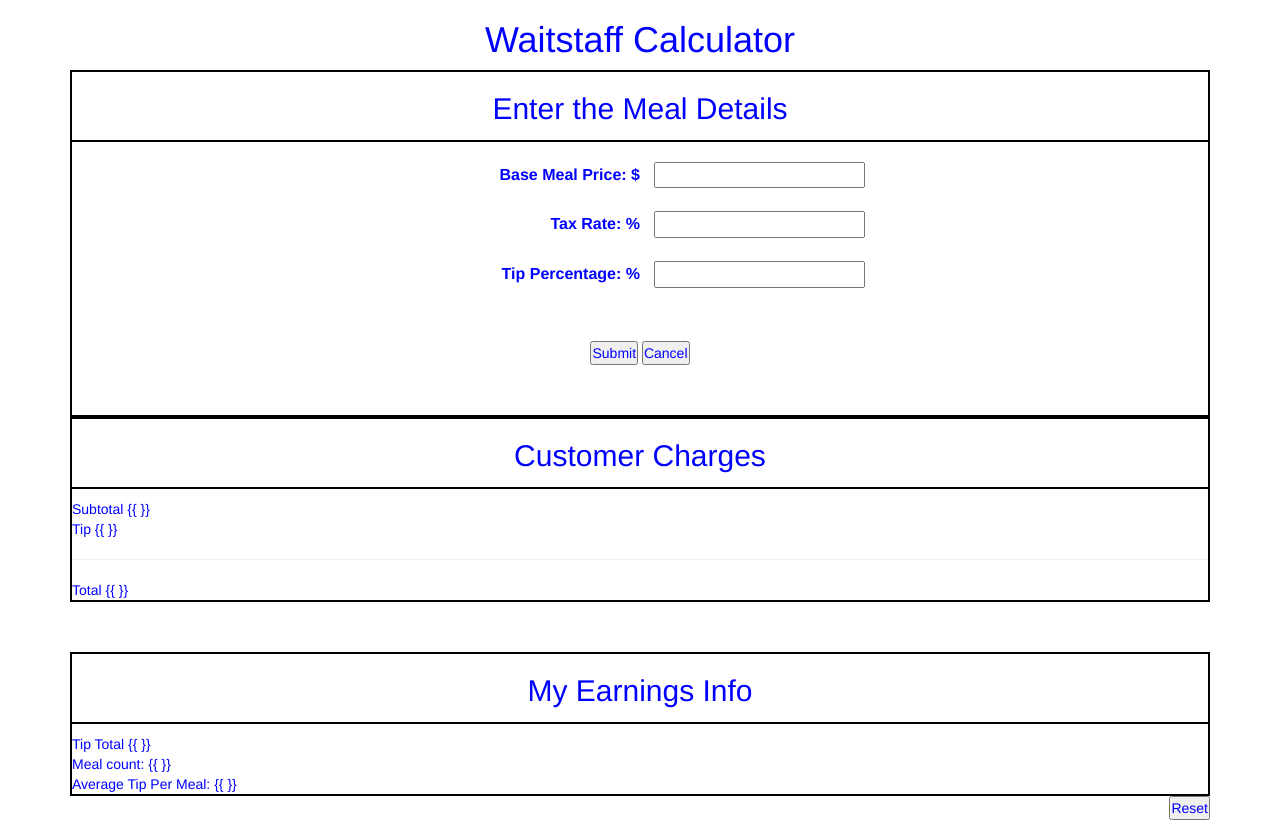
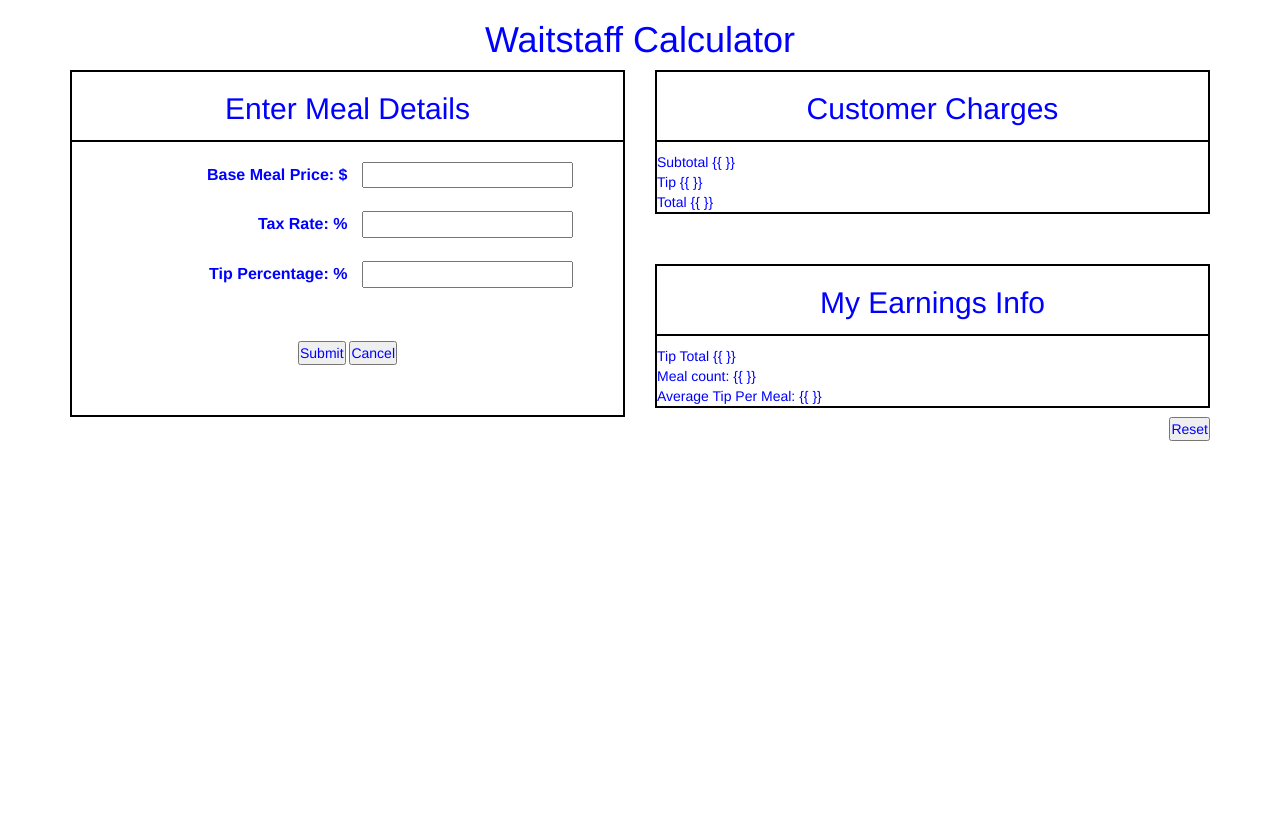
Before and after one commit to dianatduong/waitstaff-calculator, a plain HTML site: page index.html in a window 1280 px wide. Drawn offline with nearby package versions, Linux system fonts and the light colour scheme.

Commit message:
added bootstrap attributes

```diff
--- a/index.html
+++ b/index.html
@@ -2,6 +2,8 @@
 <html lang="en">
 <head>
 	<meta charset="UTF-8">
+	 <meta http-equiv="X-UA-Compatible" content="IE=edge">
+    <meta name="viewport" content="width=device-width, initial-scale=1">
 	<title>Waitstaff Calculator | Diana Duong</title>
 	 <!-- Bootstrap -->
 	<link rel="stylesheet" href="https://maxcdn.bootstrapcdn.com/bootstrap/3.3.6/css/bootstrap.min.css" integrity="sha384-1q8mTJOASx8j1Au+a5WDVnPi2lkFfwwEAa8hDDdjZlpLegxhjVME1fgjWPGmkzs7" crossorigin="anonymous">
@@ -17,10 +19,12 @@
 
 		<section ng-controller="myController as calc">
 			<div class="container">
+
+				<div class="row">
+				<div class="col-xs-12 col-md-6">
 					<form name="calc.myForm">
 						<div class="meal-details">
-						<h2>Enter the Meal Details</h2>
-
+							<h2>Enter Meal Details</h2>
 								<div class="input-content">
 									<label for ="price">Base Meal Price: &#36;</label>
 									<input id="price" type="number" name="price" ng-model="calc.price" required>
@@ -42,24 +46,30 @@
 								</div>
 						</div>
 					</form>
+				</div>
 
+
+				<div class="col-xs-12 col-md-6">
 				<div class="charges">
 					<h2>Customer Charges</h2>
 					<div>
 						<div>Subtotal {{ }}</div>
 						<div>Tip {{ }}</div>
-						<hr>
+						<!-- <hr> -->
 						<div>Total {{ }}</div>
 					</div>
-
+				</div>
 				</div>
 
+				<div class="col-xs-12 col-md-6">
 				<div class="earnings">
 					<h2>My Earnings Info</h2>
 					<div>
 						<div>Tip Total {{ }}</div>
 						<div>Meal count: {{ }}</div>
 						<div>Average Tip Per Meal: {{ }}</div>
+					</div>
+				</div>
 				</div>
 			</div>
 
```
Lines whose indentation alone changed are shown as unchanged.
